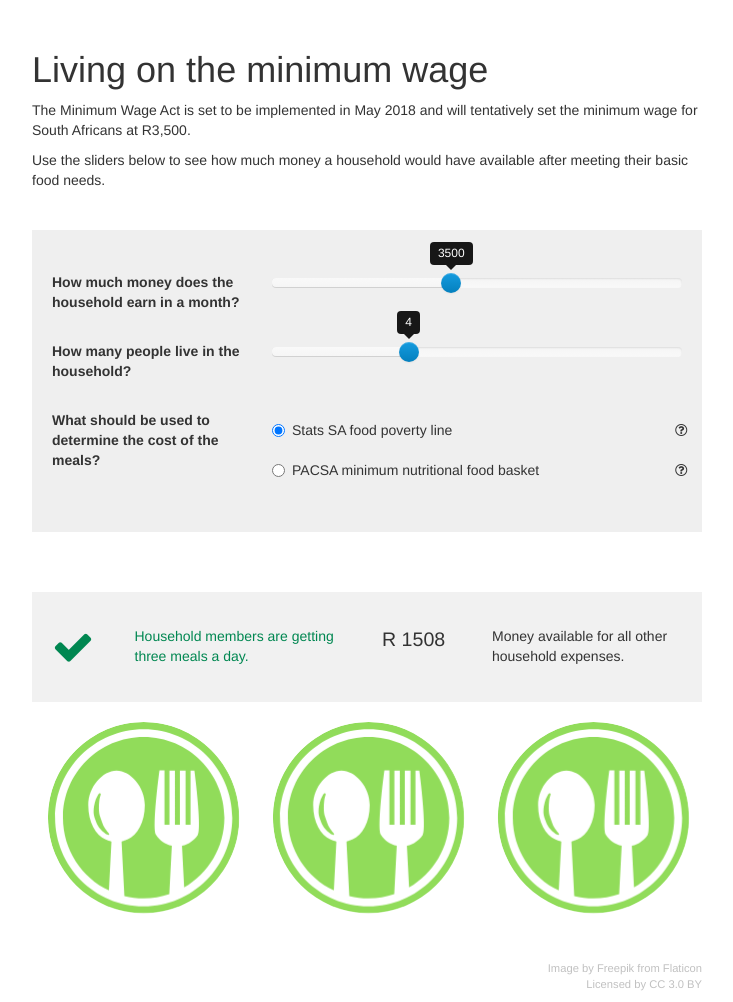
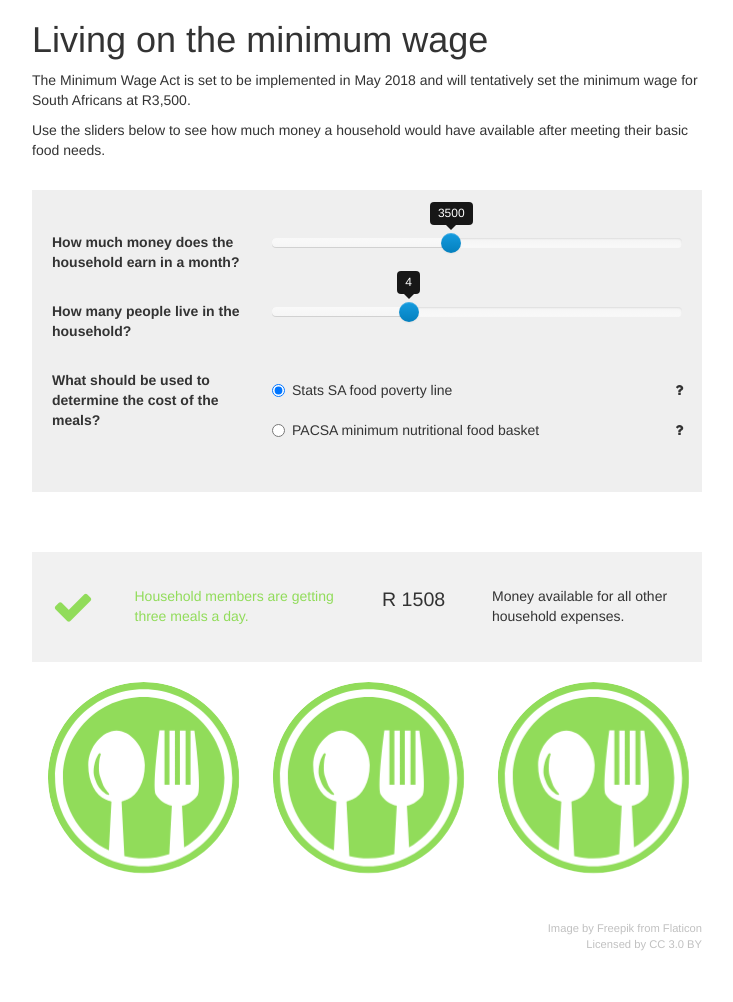
Before and after one commit to OpenUpSA/minimum-wage, a Jekyll site: the page built from index.html, in a window 1280 px wide. Shown: the whole page, without its empty margins (273-1006 px from the left). Built offline with Jekyll 4.4.1, drawn with Linux system fonts in a browser that asks for light colours; after the commit the page ends 962 px from its top, so only the background shows below that.

Commit message:
Visual tweaks

```diff
--- a/css/app.scss
+++ b/css/app.scss
@@ -9,7 +9,7 @@
 }
 
 #intro {
-  padding: 30px 0;
+  padding-bottom: 20px;
 }
 
 #household {
@@ -49,7 +49,7 @@
 
 #explainer {
   padding: 30px 20px;
-  font-size: 0.8em;
+  font-size: 0.9em;
 
   .info {
     display: none;
@@ -66,10 +66,10 @@
   }
 
   #meals {
-    color: #008751;
+    color: #91DC5A;
 
     &.warning {
-      color: #C9302C;
+      color: #E25C80;
     }
 
     .icon {
--- a/index.html
+++ b/index.html
@@ -52,7 +52,7 @@ extra_css:
                   <input type="radio" name="meal-option" id="meal-option-1" value="1" checked>Stats SA food poverty line
                 </label>
               </div>
-              <div id="meal-option-1-q" class="explain col-xs-1"><i class="fa fa-question-circle-o" aria-hidden="true"></i></div>
+              <div id="meal-option-1-q" class="explain col-xs-1"><i class="fa fa-question" aria-hidden="true"></i></div>
             </div>
             <div class="row">
               <div class="radio col-xs-11">
@@ -60,7 +60,7 @@ extra_css:
                   <input type="radio" name="meal-option" id="meal-option-2" value="2">PACSA minimum nutritional food basket
                 </label>
               </div>
-              <div id="meal-option-2-q" class="explain col-xs-1"><i class="fa fa-question-circle-o" aria-hidden="true"></i></div>
+              <div id="meal-option-2-q" class="explain col-xs-1"><i class="fa fa-question" aria-hidden="true"></i></div>
             </div>
           </form>
         </div>
@@ -111,8 +111,6 @@ extra_css:
     <div id="plates">
     </div>
 
-    <div id="basket"></div>
-
     <div id="footer">
       <div id="credits">Image by <a href="http://www.freepik.com" title="Freepik" target="_blank">Freepik</a> from <a href="https://www.flaticon.com/" title="Flaticon" target="_blank">Flaticon</a><br>
       Licensed by <a href="http://creativecommons.org/licenses/by/3.0/" title="Creative Commons BY 3.0" target="_blank">CC 3.0 BY</a></div>
--- a/js/app.js
+++ b/js/app.js
@@ -15,12 +15,6 @@ $(window).on('load', function() {
     var household = new Household();
     var meals = new Meals();
 
-    $('#show-basket').on('click', function() {
-      $('#basket').css('display', 'block');
-      pymChild.sendHeight();
-      var sticky = new Sticky('#summary');
-    });
-
     household.incomeSlider.on('slideStop', household.updateIncome);
     household.memberSlider.on('slideStop', household.updateMembers);
 
@@ -31,11 +25,13 @@ $(window).on('load', function() {
     $('.explain').on('click', function(e) {
       $('#explainer').find('#' + e.currentTarget.id).toggle();
       $('#explainer').find('#' + e.currentTarget.id).siblings().hide();
+      pymChild.sendHeight();
     });
 
     // Redraw plates on resize
     $(window).on('resize', function() {
       meals.drawPlates();
+      pymChild.sendHeight();
     });
 
     function Household() {
@@ -228,7 +224,6 @@ $(window).on('load', function() {
 
       function calcResidual() {
         var residual = household.income - (household.foodCosts[household.mealOption] * household.members);
-        // return (residual > 0) ? residual : 0;
         return residual;
       }
 
```
Also changed, not shown: other parts of index.html (+1 -1 lines).
